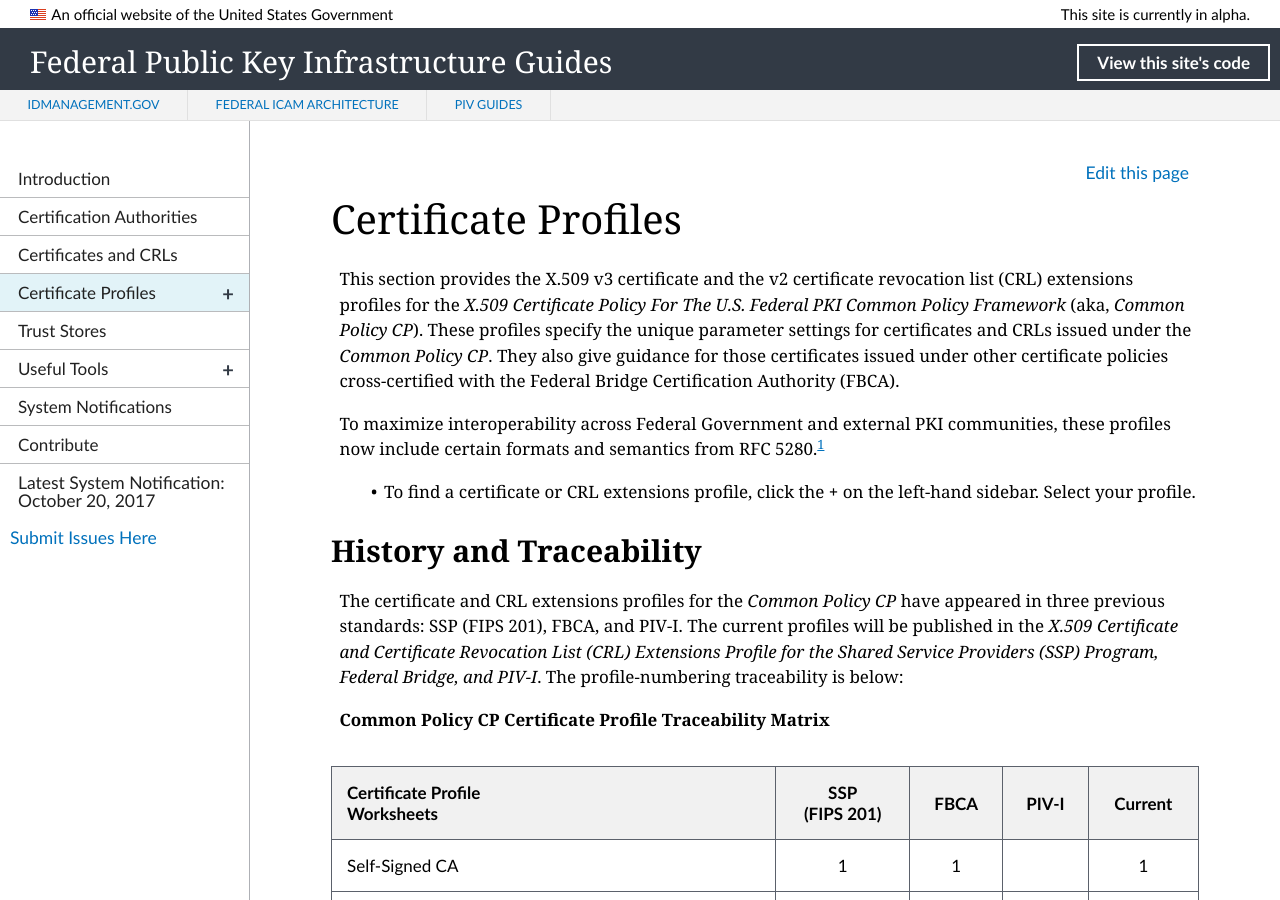
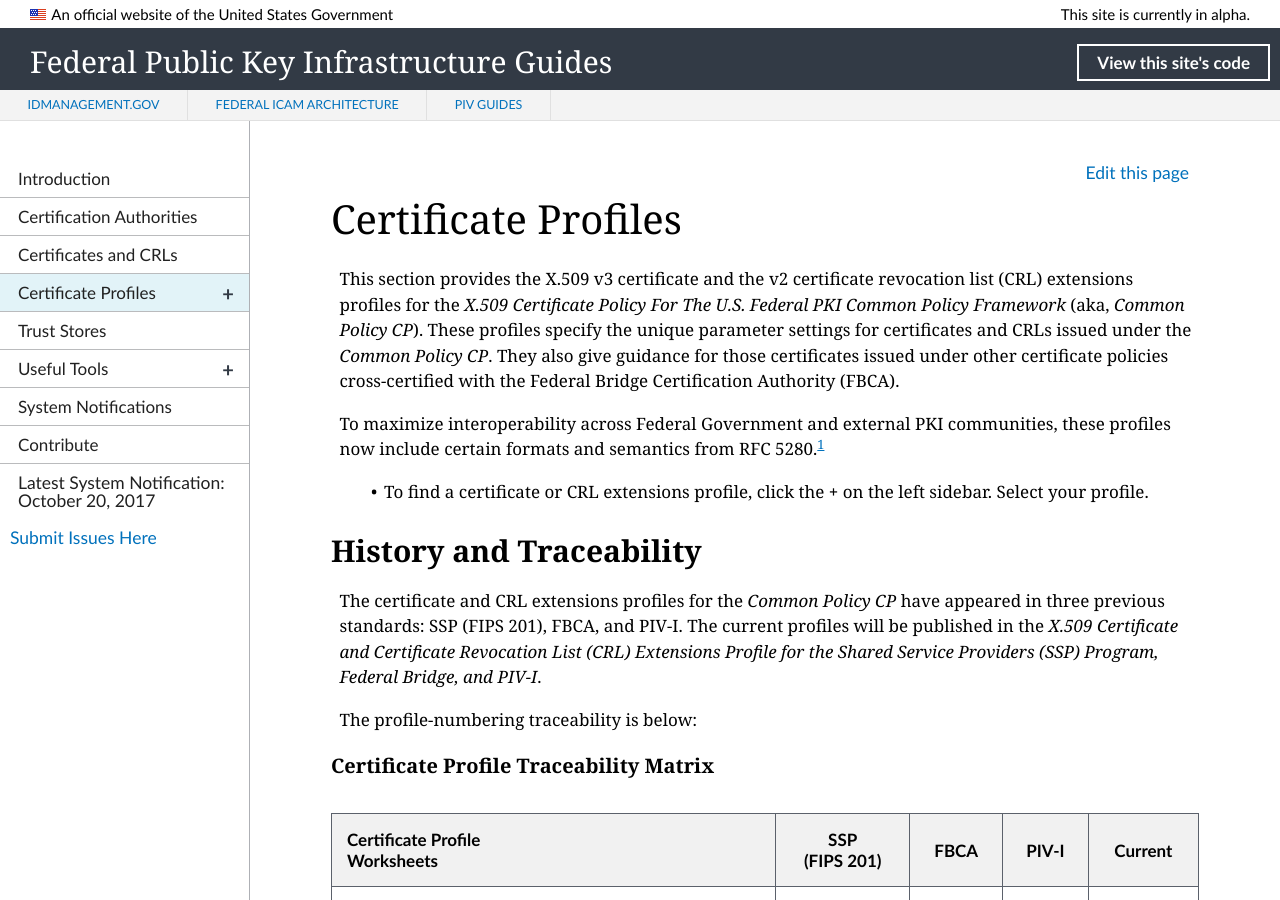
Before and after one commit to GSA/fpki-guides, a Jekyll site: the page built from pages/fpki_certificate_profiles.md, in a window 1280 px wide and 900 px high. Built offline with Jekyll 4.4.1, drawn with Linux system fonts in a browser that asks for light colours; nearby versions of some CDN libraries; library files that are not in the unit come from our copies.

Commit message:
Update fpki_certificate_profiles.md

```diff
--- a/pages/fpki_certificate_profiles.md
+++ b/pages/fpki_certificate_profiles.md
@@ -8,13 +8,15 @@
 
 To maximize interoperability across Federal Government and external PKI communities, these profiles now include certain formats and semantics from RFC 5280.<sup>[1](#myfootnote1)</sup>
 
-* To find a certificate or CRL extensions profile, click the **+** on the left-hand sidebar. Select your profile.
+* To find a certificate or CRL extensions profile, click the **+** on the left sidebar. Select your profile.
 
 ## History and Traceability
 
-The certificate and CRL extensions profiles for the _Common Policy CP_ have appeared in three previous standards:  SSP (FIPS 201), FBCA, and PIV-I. The current profiles will be published in the _X.509 Certificate and Certificate Revocation List (CRL) Extensions Profile for the Shared Service Providers (SSP) Program, Federal Bridge, and PIV-I_. The profile-numbering traceability is below:
+The certificate and CRL extensions profiles for the _Common Policy CP_ have appeared in three previous standards:  SSP (FIPS 201), FBCA, and PIV-I. The current profiles will be published in the _X.509 Certificate and Certificate Revocation List (CRL) Extensions Profile for the Shared Service Providers (SSP) Program, Federal Bridge, and PIV-I_.
 
-**Common Policy CP Certificate Profile Traceability Matrix**
+The profile-numbering traceability is below:
+
+### Certificate Profile Traceability Matrix
 
 | **Certificate Profile<BR>Worksheets**   | **SSP**<BR>**(FIPS 201)**        | **FBCA**     | **PIV-I**     | **Current**   |
 | :----------------------------------  | :------:        | :-----------:      | :-----------:      | :-----------:      |
```
